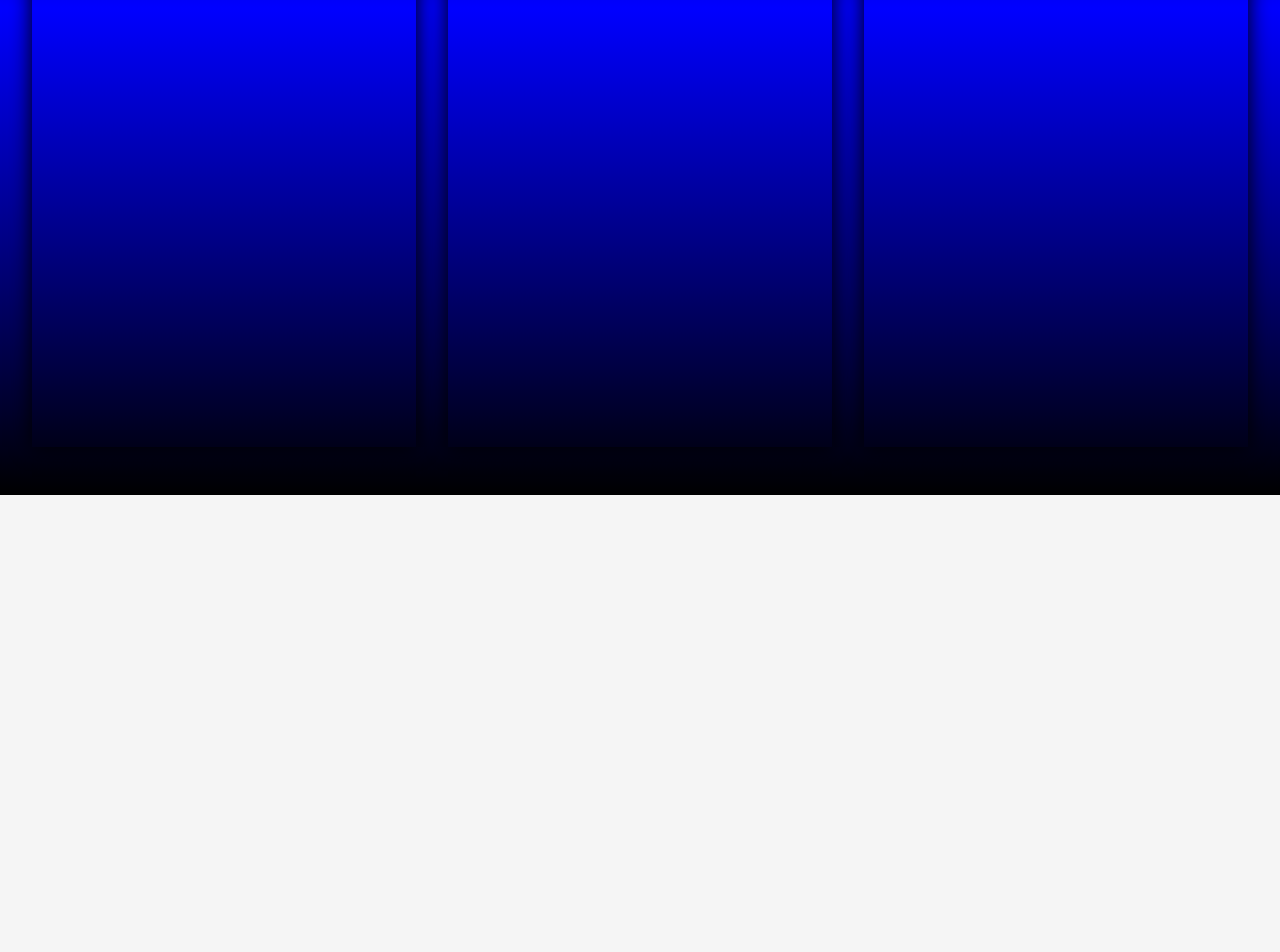
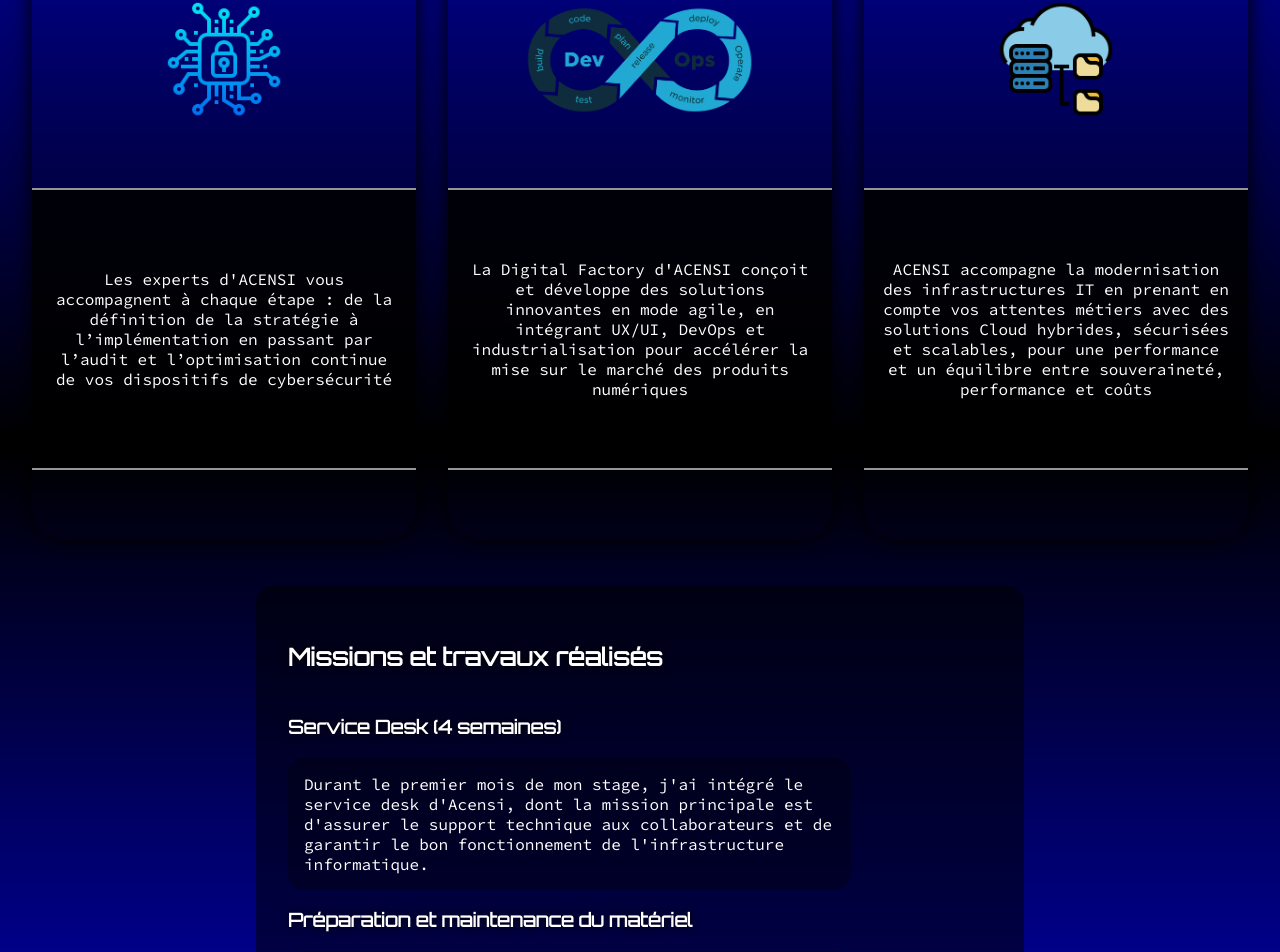
Before and after one commit to XxxAS7xxX/monPortfolio, a React (Vite) app: page /stages in a window 1280 px wide. Shown: the part 1514-2466 px from the top of the page. Before the commit the page ends 2009 px from the top, so only its background shows below. Built offline with nearby package versions, Linux system fonts and the light colour scheme.

Commit message:
section stages 1 presque fini

```diff
--- a/src/projets.jsx
+++ b/src/projets.jsx
@@ -10,7 +10,7 @@ function Projets() {
       <h1>Mes Projets</h1>
 
       <div className={styles.projectsGrid}>
-        {/* Première rangée */}
+
         <div className={styles.row}>
           <div className={styles.card}>
             <video className={styles.videoBg} autoPlay loop muted playsInline>
@@ -54,6 +54,7 @@ function Projets() {
             </a>
           </div>
         </div>
+
         <div className={styles.row}>
           <div className={styles.card}>
             <video className={styles.videoBg} autoPlay loop muted playsInline>
--- a/src/stages.jsx
+++ b/src/stages.jsx
@@ -9,10 +9,10 @@ function Stages() {
   useOverflow('scroll');
   return (
     <div className={styles.stages}>
-      <h1>Mes Stages</h1>
+      <h1 style={{padding:'1em 0 0.4em 0', fontSize:'3em', fontFamily:'orbitron'}}>Mes Stages</h1>
       <div className={styles.stage1}>
         <div className={styles.titreS1}>
-          <h1>Stage 1</h1>
+          <h1 style={{padding:'0.6em 0 0 0', fontSize:'2.4em', fontFamily:'orbitron'}}>Stage 1</h1>
         </div>
         <div className={styles.contenuS1}>
           <img src={acensi2} alt="" className={styles.imgs1}/>
@@ -47,6 +47,50 @@ function Stages() {
               </div>
             </div>
         </div>
+        <div className={styles.realisation}>
+          <h2>Missions et travaux réalisés</h2>
+
+          <h3>Service Desk (4 semaines)</h3>
+          <p>Durant le premier mois de mon stage, j'ai intégré le service desk d'Acensi,
+            dont la mission principale est d'assurer le support technique aux collaborateurs
+            et de garantir le bon fonctionnement de l'infrastructure informatique.</p>
+
+          <h3>Préparation et maintenance du matériel</h3>
+          <p>J'ai pris en charge la préparation complète des postes de travail,
+            incluant l'installation de l'environnement d'entreprise via clé bulk pour l'enrôlement des machines,
+            ainsi que des interventions matérielles telles que le remplacement de disques SSD et l'ajout de barrettes RAM.
+            J'ai également géré le déploiement des téléphones professionnels en utilisant Apple Configurator pour l'enrôlement
+            et l'installation des protections de sécurité nécessaires.</p>
+
+          <h3>Support technique et gestion des incidents</h3>
+          <p>Mon rôle comprenait la résolution d'incidents variés : dépannage d'imprimantes,
+            intervention directe dans les différents services suite aux tickets remontés par les utilisateurs,
+            et orientation des demandes vers les équipes spécialisées lorsque celles-ci dépassaient mon périmètre d'action.
+            Cette expérience m'a permis de développer mes compétences en diagnostic technique et en relation client interne.
+          </p>
+
+          <h3 style={{margin:'3em 0 1em 0'}}>Équipe de développement (2 semaines)</h3>
+          <p>Pour la seconde partie de mon stage, j'ai rejoint l'équipe de développement web,
+            découvrant ainsi un environnement professionnel orienté méthodologie agile.</p>
+
+          <h3>Environnement technique</h3>
+          <p>J'ai configuré mon environnement de travail en utilisant WSL (Windows Subsystem for Linux) afin de travailler sur Ubuntu,
+            conformément aux standards de l'équipe. Les développeurs utilisent principalement React comme framework
+            et appliquent la méthode Scrum pour organiser leur travail.</p>
+
+          <h3>Apprentissage et réalisations</h3>
+          <p>N'ayant jamais pratiqué JavaScript auparavant, j'ai commencé par réaliser un site test regroupant plusieurs mini-projets,
+            dont un jeu inspiré du dinosaure de Google Chrome.
+            Ces exercices pratiques m'ont permis de monter en compétence sur les fondamentaux du langage. j'ai par la suite on a voulu me mettre sur un projet interne</p>
+
+          <h3>Immersion dans la méthode agile</h3>
+          <p>J'ai participé à l'ensemble des cérémonies Scrum (daily meetings, sprint planning, retrospective),
+            ce qui m'a offert une vision complète du cycle de développement d'un projet client
+            et des interactions entre les différents membres de l'équipe.
+            Cette expérience m'a fait découvrir les enjeux du développement en environnement professionnel
+            et la gestion de projet selon les principes agiles.</p>
+
+        </div>
       </div>
     </div>
   )
--- a/src/styles/accueil.css
+++ b/src/styles/accueil.css
@@ -1,6 +1,13 @@
 @font-face {
   font-family: "orbitron";
   src: url("../assets/orbitron.ttf") format("truetype");
+  font-weight: normal;
+  font-style: normal;
+  font-display: swap;
+}
+@font-face {
+  font-family: "code";
+  src: url("../assets/code.ttf") format("truetype");
   font-weight: normal;
   font-style: normal;
   font-display: swap;
@@ -51,10 +58,12 @@ body{
     margin-top: 5%;
 }
 .box-accueil h1{
+    font-family: "orbitron", sans-serif;
     font-size: 1.8em;
     text-shadow: 0 0 10px rgb(0, 0, 0);
 }
 .box{
+    font-family: "code", sans-serif;
     box-shadow: 0 0 20px rgb(158, 158, 158);
     background: radial-gradient(circle, rgba(0, 0, 0, 1), rgba(255, 255, 255, 0.5));
     padding: 1em;
@@ -69,6 +78,7 @@ body{
     height: 200px;
 }
 .box>a{
+    font-family: sans-serif;
     text-decoration: none;
     color: white;
     font-weight: bold;
--- a/src/styles/projets.module.css
+++ b/src/styles/projets.module.css
@@ -34,15 +34,14 @@
   width: 100%;
   display: flex;
   flex-direction: column;
-  gap: 2em;
-  max-width: 1400px;
+  gap: 6em;
   margin: 0 auto;
 }
 
 .row {
   display: flex;
   flex-direction: row;
-  justify-content: center;
+  justify-content: space-around;
   gap: 2em;
 }
 
@@ -54,7 +53,7 @@
   justify-content: space-evenly;
   border-radius: 2em;
   box-shadow: 0 0 20px rgba(255, 255, 0, 0.3);
-  width: 30%;
+  width: 26%;
   min-width: 280px;
   height: 60vh;
   overflow: hidden;
@@ -105,10 +104,8 @@
   align-items: center;
   justify-content: center;
   text-align: center;
-  line-height: 1.5;
   border-top: 2px solid rgb(150, 150, 150);
   border-bottom: 2px solid rgb(150, 150, 150);
-  flex-grow: 1;
 }
 
 .card a {
--- a/src/styles/stages.module.css
+++ b/src/styles/stages.module.css
@@ -50,15 +50,56 @@
     height: 88%;
     width: 30%;
     box-shadow: 0 0 20px black;
+    position: relative;
+    display: flex;
+    flex-direction: column;
+    align-items: center;
+    justify-content: space-evenly;
+    border-radius: 2em;
+    overflow: hidden;
+    z-index: 1;
+    transition: all 0.3s ease;
 }
+
 .description{
     width: 100%;
+    height: 40%;
     display: flex;
     flex-direction: column;
     align-items: center;
     justify-content: space-around;
+    font-family: 'code', sans-serif;
+    background: rgba(0, 0, 0, 0.86);
+    padding: 1.5rem 1em;
+    margin: 0;
+    text-align: center;
+    border-top: 2px solid rgb(150, 150, 150);
+    border-bottom: 2px solid rgb(150, 150, 150);
 }
 img {
     height: 120px;
     /* box-shadow: 0 0 15px blue; */
 }
+.realisation {
+    width: 60%;
+    display: flex;
+    justify-self: center;
+    flex-direction: column;
+    text-align: left;
+    justify-content: space-around;
+    padding: 2em;
+    background: rgba(0, 0, 0, 0.5);
+    border-radius: 1em;
+}
+.realisation h2, .realisation h3 {
+    font-family: 'orbitron', sans-serif;
+    text-shadow: 0 0 10px black;
+    margin: 1em 0;
+}
+.realisation p {
+    font-family: 'code', sans-serif;
+    padding: 1em;
+    background: rgba(0, 0, 0, 0.3);
+    border-radius: 1em;
+    width: 80%;
+}
```
